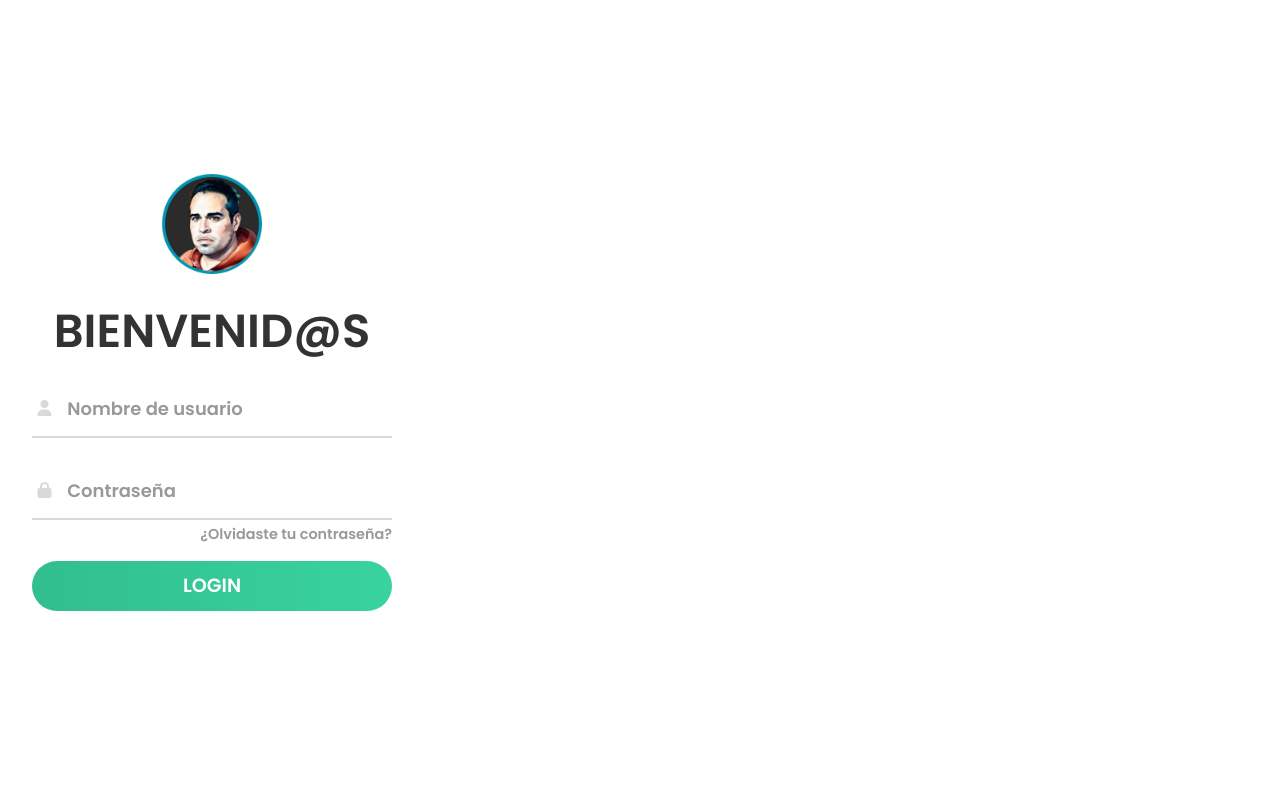
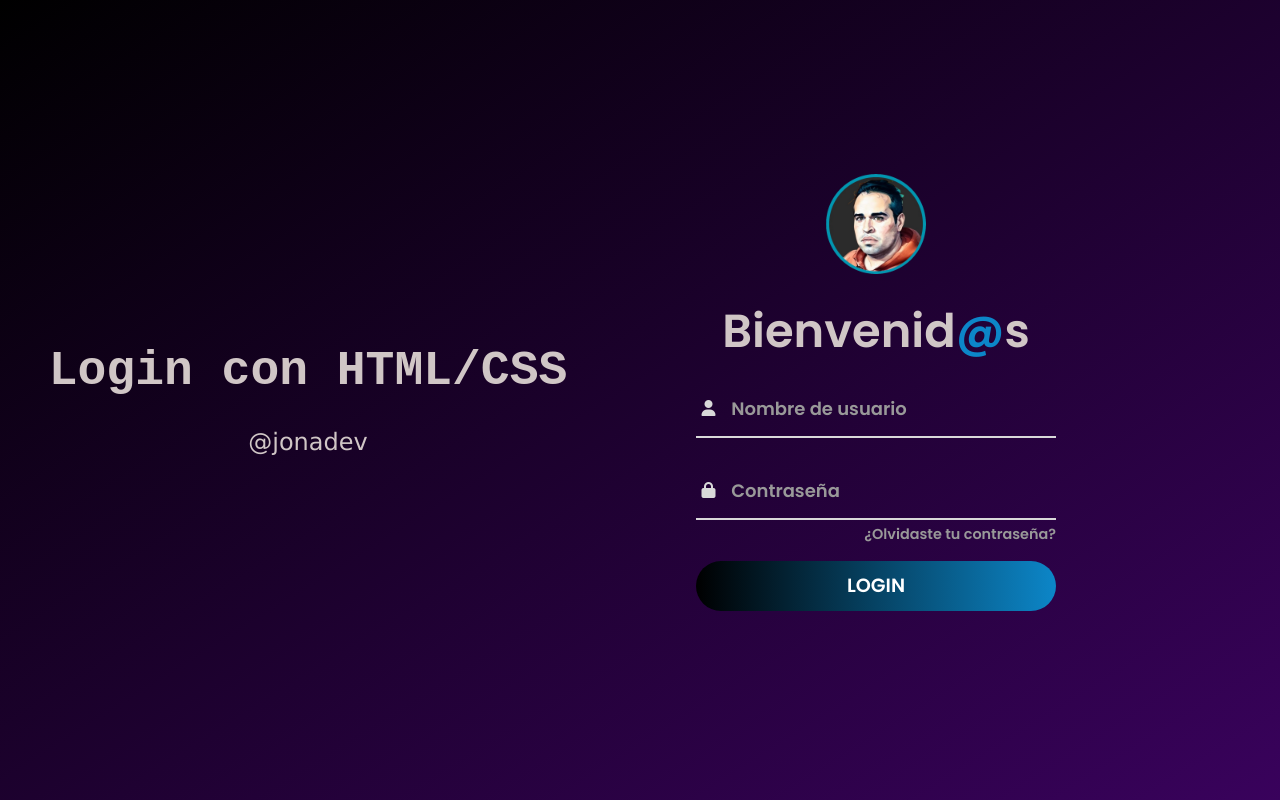
Before and after one commit to jonadeveloper/TutoformLoginLogout, a plain HTML site: page index.html in a window 1280 px wide. Drawn offline with Linux system fonts and the light colour scheme.

Commit message:
ajustando titulos, descripciones y estilos de formulario

```diff
--- a/index.html
+++ b/index.html
@@ -11,10 +11,14 @@
 
 <body>
     <div class="container">
+        <div class="description">
+            <h1>Login con HTML/CSS</h1>
+            <p>@jonadev</p>
+        </div>
         <div class="login-content">
             <form action="index.html">
                 <img src="img/logoAvatar.png">
-                <h2 class="title">Bienvenid@s</h2>
+                <h2 class="title">Bienvenid<span>@</span>s</h2>
                 <div class="input-div one">
                     <div class="i">
                         <i class="fas fa-user"></i>
--- a/styles.css
+++ b/styles.css
@@ -7,6 +7,7 @@
 body{
     font-family: 'Poppins', sans-serif;
     overflow: hidden;
+	background-image: linear-gradient(to bottom right, #000000, #39025c);
 }
 
 .wave{
@@ -15,6 +16,33 @@ body{
 	left: 0;
 	height: 100%;
 	z-index: -1;
+}
+
+.description{
+	width: 100%;
+	display: flex;
+	flex-direction: column;
+	justify-content: center;
+	align-items: center;
+}
+
+.description h1{
+	text-align: center;
+	font-family: monospace;
+	margin: 15px 0;
+	color: #d0c6c6;
+	/* text-transform: uppercase; */
+	font-size: 3rem;
+}
+
+.description p{
+	text-align: center;
+	font-family: Verdana, Geneva, Tahoma, sans-serif;
+	font-weight: 100;
+	margin: 15px 0;
+	color: #d0c6c6;
+	/* text-transform: uppercase; */
+	font-size: 1.5rem;
 }
 
 .container{
@@ -39,10 +67,6 @@ body{
 	text-align: center;
 }
 
-.img img{
-	width: 500px;
-}
-
 form{
 	width: 360px;
 }
@@ -53,9 +77,12 @@ form{
 
 .login-content h2{
 	margin: 15px 0;
-	color: #333;
-	text-transform: uppercase;
+	color: #d0c6c6;
+	/* text-transform: uppercase; */
 	font-size: 2.9rem;
+}
+.login-content h2>span{
+	color: #0c86c8;
 }
 
 .login-content .input-div{
@@ -103,7 +130,7 @@ form{
 	bottom: -2px;
 	width: 0%;
 	height: 2px;
-	background-color: #38d39f;
+	background-color: #0c86c8;
 	transition: .4s;
 }
 
@@ -125,7 +152,7 @@ form{
 }
 
 .input-div.focus > .i > i{
-	color: #38d39f;
+	color: #0c86c8;
 }
 
 .input-div > div > input{
@@ -157,7 +184,7 @@ a{
 }
 
 a:hover{
-	color: #38d39f;
+	color: #53aad9;
 }
 
 .btn{
@@ -167,7 +194,7 @@ a:hover{
 	border-radius: 25px;
 	outline: none;
 	border: none;
-	background-image: linear-gradient(to right, #32be8f, #38d39f, #32be8f);
+	background-image: linear-gradient(to right, black ,#0c86c8, black);
 	background-size: 200%;
 	font-size: 1.2rem;
 	color: #fff;
@@ -178,7 +205,8 @@ a:hover{
 	transition: .5s;
 }
 .btn:hover{
-	background-position: right;
+	background-position:right;
+	font-family: 'Trebuchet MS', 'Lucida Sans Unicode', 'Lucida Grande', 'Lucida Sans', Arial, sans-serif;
 }
 
 
@@ -208,7 +236,7 @@ a:hover{
 		grid-template-columns: 1fr;
 	}
 
-	.img{
+	.description{
 		display: none;
 	}
 
```
Also changed, not shown: main.js (+4 -6 lines), img/user.jpg (added).
